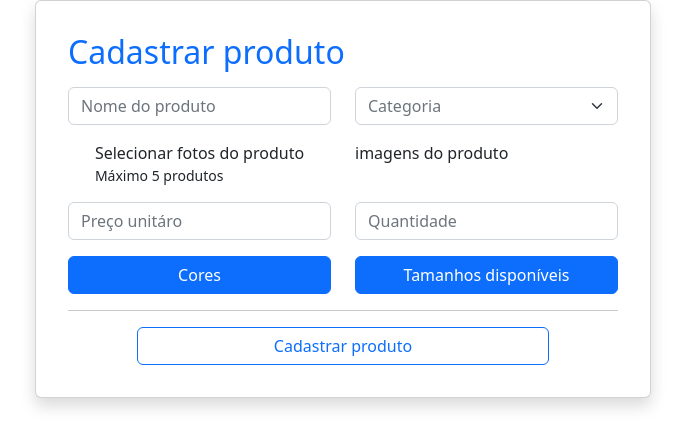
After one commit to SouFuture-2022/JuizoFinal, a PHP site: the page made by Views/CadastrarProduto.php in a window 1280 px wide. The commit adds this page. Shown: the top 448 px of the page, without its empty margins (297-982 px from the left). Run offline with PHP 8.4, Linux system fonts and the light colour scheme; the template is opened without the code that fills it, so the values that code supplies are empty.

Commit message:
Refatorização cadastrar produto e criação de arquivo css

```diff
--- /dev/null
+++ b/Assets/css/inputnumber.css
@@ -0,0 +1,10 @@
+input[type="number"]{
+    outline: none;
+    -moz-appearance: textfield;
+}
+
+input[type="number"]::-webkit-outer-spin-button,
+input[type="number"]::-webkit-inner-spin-button{
+    -webkit-appearance: none;
+    margin: 0;
+}
--- /dev/null
+++ b/Views/CadastrarProduto.php
@@ -0,0 +1,335 @@
+<link href="https://cdn.jsdelivr.net/npm/bootstrap@5.2.0-beta1/dist/css/bootstrap.min.css" rel="stylesheet" integrity="sha384-0evHe/X+R7YkIZDRvuzKMRqM+OrBnVFBL6DOitfPri4tjfHxaWutUpFmBp4vmVor" crossorigin="anonymous">
+<script src="https://cdn.jsdelivr.net/npm/bootstrap@5.2.0-beta1/dist/js/bootstrap.bundle.min.js" integrity="sha384-pprn3073KE6tl6bjs2QrFaJGz5/SUsLqktiwsUTF55Jfv3qYSDhgCecCxMW52nD2" crossorigin="anonymous"></script>
+<link rel="stylesheet" href="../Assets/css/inputnumber.css">
+
+<section>
+    <div class="container w-50">
+        <div class="row d-flex justify-content-center">
+            <div class="col">
+                <div class="card shadow p-3 mb-5 bg-body rounded">
+                    <div class="card-body">
+                        <h2 class="text-primary mb-3">Cadastrar produto</h2>
+                        <form action="">
+                            <div class="row">
+                                <div class="col">
+                                    <div class="mb-3">
+                                        <input type="text" class="form-control" placeholder="Nome do produto">
+                                    </div>
+                                </div>
+                                <div class="col">
+                                    <div class="mb-3">
+                                        <select class="form-select text-muted" aria-label="Default select example">
+                                            <option value="">Categoria</option>
+                                            <option value="">Roupas</option>
+                                            <option value="">Calçados</option>
+                                            <option value="">Tecnologia?</option>
+                                        </select>
+                                    </div>
+                                </div>
+                            </div>
+                            <div class="row mb-3">
+                                <div class="col d-flex justify-content-center">
+                                    <Label>
+                                        Selecionar fotos do produto
+                                        <br>
+                                        <small>Máximo 5 produtos</small>
+                                    </Label>
+                                </div>
+                                <div class="col">
+                                    imagens do produto
+                                </div>
+                            </div>
+                            <div class="row mb-3">
+                                <div class="col">
+                                    <input type="text" class="form-control" placeholder="Preço unitáro">
+                                </div>
+                                <div class="col">
+                                    <input type="number" class="form-control" placeholder="Quantidade">
+                                </div>
+                            </div>
+                            <div class="row mb-3">
+                                <div class="col d-flex justify-content-center">
+                                    <button class="btn btn-primary w-100" type="button" data-bs-toggle="offcanvas" data-bs-target="#staticBackdrop" aria-controls="staticBackdrop">
+                                        Cores
+                                    </button>
+                                    <div class="offcanvas offcanvas-start" data-bs-backdrop="static" tabindex="-1" id="staticBackdrop" aria-labelledby="staticBackdropLabel">
+                                        <div class="offcanvas-header">
+                                          <h3 class="offcanvas-title text-primary" id="staticBackdropLabel">Cadastrar cor</h3>
+                                          <button type="button" class="btn-close" data-bs-dismiss="offcanvas" aria-label="Close"></button>
+                                        </div>
+                                        <div class="offcanvas-body">
+                                            <div>
+                                                <form action="">
+                                                    <div class="row">
+                                                        <div class="col mb-3">
+                                                            <input type="text" class="form-control" placeholder="Nome da cor" required>
+                                                        </div>
+                                                        <div class="col">
+                                                            <input type="text" class="form-control" placeholder="Quantidade da cor" required>
+                                                        </div>
+                                                    </div>
+                                                    <div class="d-flex justify-content-center mb-3">
+                                                        <button class="btn w-75 btn-primary">Cadastrar</button>
+                                                    </div>
+                                                </form>
+                                                <div>
+                                                    <table class="table table-striped">
+                                                        <thead>
+                                                            <tr>
+                                                                <th scope="col">Cor</th>
+                                                                <th scope="col">Quantidade</th>
+                                                                <th scope="col">Deletar</th>
+                                                            </tr>
+                                                        </thead>
+                                                        <tbody>
+                                                            <tr>
+                                                                <td>Verde</th>
+                                                                <td>3</td>
+                                                                <td>
+                                                                    <button class="btn btn-outline-dark">
+                                                                    <svg xmlns="http://www.w3.org/2000/svg" width="16" height="16" fill="currentColor" class="bi bi-trash-fill" viewBox="0 0 16 16">
+                                                                        <path d="M2.5 1a1 1 0 0 0-1 1v1a1 1 0 0 0 1 1H3v9a2 2 0 0 0 2 2h6a2 2 0 0 0 2-2V4h.5a1 1 0 0 0 1-1V2a1 1 0 0 0-1-1H10a1 1 0 0 0-1-1H7a1 1 0 0 0-1 1H2.5zm3 4a.5.5 0 0 1 .5.5v7a.5.5 0 0 1-1 0v-7a.5.5 0 0 1 .5-.5zM8 5a.5.5 0 0 1 .5.5v7a.5.5 0 0 1-1 0v-7A.5.5 0 0 1 8 5zm3 .5v7a.5.5 0 0 1-1 0v-7a.5.5 0 0 1 1 0z"/>
+                                                                    </svg>
+                                                                    </button>
+                                                                </td>
+                                                            </tr>
+                                                            <tr>
+                                                                <td>Vermelho</th>
+                                                                <td>5</td>
+                                                                <td>
+                                                                    <button class="btn btn-outline-dark">
+                                                                        <svg xmlns="http://www.w3.org/2000/svg" width="16" height="16" fill="currentColor" class="bi bi-trash-fill" viewBox="0 0 16 16">
+                                                                            <path d="M2.5 1a1 1 0 0 0-1 1v1a1 1 0 0 0 1 1H3v9a2 2 0 0 0 2 2h6a2 2 0 0 0 2-2V4h.5a1 1 0 0 0 1-1V2a1 1 0 0 0-1-1H10a1 1 0 0 0-1-1H7a1 1 0 0 0-1 1H2.5zm3 4a.5.5 0 0 1 .5.5v7a.5.5 0 0 1-1 0v-7a.5.5 0 0 1 .5-.5zM8 5a.5.5 0 0 1 .5.5v7a.5.5 0 0 1-1 0v-7A.5.5 0 0 1 8 5zm3 .5v7a.5.5 0 0 1-1 0v-7a.5.5 0 0 1 1 0z"/>
+                                                                        </svg>
+                                                                    </button>
+                                                                </td>
+                                                            </tr>
+                                                        </tbody>
+                                                    </table>
+                                                </div>
+                                            </div>
+                                        </div>
+                                    </div>
+                                </div>
+                                <div class="col d-flex justify-content-center">
+                                    <button class="btn btn-primary w-100" type="button" data-bs-toggle="offcanvas" data-bs-target="#offcanvasRight" aria-controls="offcanvasRight">Tamanhos disponíveis</button>
+                                    <div class="offcanvas offcanvas-end" tabindex="-1" id="offcanvasRight" aria-labelledby="offcanvasRightLabel">
+                                        <div class="offcanvas-header">
+                                            <h3 class="offcanvas-title text-primary" id="offcanvasRightLabel">Cadastrar tamanho</h3>
+                                            <button type="button" class="btn-close" data-bs-dismiss="offcanvas" aria-label="Close"></button>
+                                        </div>
+                                        <div class="offcanvas-body">
+                                            <form action="">
+                                                <div class="row" style="margin-left: 3px;">
+                                                    <div class="col">
+                                                        <select class="form-select text-muted" aria-label="Default select example">
+                                                            <option selected>Tamanho superior</option>
+                                                            <option value="P">P</option>
+                                                            <option value="M">M</option>
+                                                            <option value="G">G</option>
+                                                            <option value="GG">GG</option>
+                                                        </select>
+                                                    </div>
+                                                    <!--A QUANTIDADE ESTÁ EM TIPO TEXT POR MOTIVOS ESTETICOS. CABE AO BACK, QUE A GENTE TANTO AMA,
+                                                    NAO PERMITIR A ENTRADA DE CARACTERES, APENAS NUMEROS.-->
+
+                                                    <!--O TAMANHO INFERIOR OU SUPERIOR NÃO PODE SER OBRIGATÓRIAMENTE REQUERIDO, PARTINDO DA IDEIA DE
+                                                    QUE UM TAMANHO SUPERIOR NAO PRECISA TER UM TAMANHO INFERIOR. EX: UMA BLUSA JA TEM O TAMANHO P, ENTAO
+                                                    ELA NAO PODE TER TAMANHO 45 AO MESMO TEMPO-->
+                                                    <div class="col">
+                                                        <input type="number" name="" placeholder="Tamanho infeiror" class="form-control">
+                                                    </div>
+                                                    <div class="row mt-3 mb-3">
+                                                        <div class="d-flex justify-content-center">
+                                                            <button class="btn w-75 btn-primary">Cadastrar</button>
+                                                        </div>
+                                                    </div>
+                                                    <div class="row">
+                                                        <table class="table table-striped">
+                                                            <thead>
+                                                                <tr>
+                                                                    <th scope="col">Cor</th>
+                                                                    <th scope="col">Quantidade</th>
+                                                                    <th scope="col">Deletar</th>
+                                                                </tr>
+                                                            </thead>
+                                                            <tbody>
+                                                                <tr>
+                                                                    <td>Verde</th>
+                                                                    <td>3</td>
+                                                                    <td>
+                                                                        <button class="btn btn-outline-dark">
+                                                                        <svg xmlns="http://www.w3.org/2000/svg" width="16" height="16" fill="currentColor" class="bi bi-trash-fill" viewBox="0 0 16 16">
+                                                                            <path d="M2.5 1a1 1 0 0 0-1 1v1a1 1 0 0 0 1 1H3v9a2 2 0 0 0 2 2h6a2 2 0 0 0 2-2V4h.5a1 1 0 0 0 1-1V2a1 1 0 0 0-1-1H10a1 1 0 0 0-1-1H7a1 1 0 0 0-1 1H2.5zm3 4a.5.5 0 0 1 .5.5v7a.5.5 0 0 1-1 0v-7a.5.5 0 0 1 .5-.5zM8 5a.5.5 0 0 1 .5.5v7a.5.5 0 0 1-1 0v-7A.5.5 0 0 1 8 5zm3 .5v7a.5.5 0 0 1-1 0v-7a.5.5 0 0 1 1 0z"/>
+                                                                        </svg>
+                                                                        </button>
+                                                                    </td>
+                                                                </tr>
+                                                                <tr>
+                                                                    <td>Vermelho</th>
+                                                                    <td>5</td>
+                                                                    <td>
+                                                                        <button class="btn btn-outline-dark">
+                                                                            <svg xmlns="http://www.w3.org/2000/svg" width="16" height="16" fill="currentColor" class="bi bi-trash-fill" viewBox="0 0 16 16">
+                                                                                <path d="M2.5 1a1 1 0 0 0-1 1v1a1 1 0 0 0 1 1H3v9a2 2 0 0 0 2 2h6a2 2 0 0 0 2-2V4h.5a1 1 0 0 0 1-1V2a1 1 0 0 0-1-1H10a1 1 0 0 0-1-1H7a1 1 0 0 0-1 1H2.5zm3 4a.5.5 0 0 1 .5.5v7a.5.5 0 0 1-1 0v-7a.5.5 0 0 1 .5-.5zM8 5a.5.5 0 0 1 .5.5v7a.5.5 0 0 1-1 0v-7A.5.5 0 0 1 8 5zm3 .5v7a.5.5 0 0 1-1 0v-7a.5.5 0 0 1 1 0z"/>
+                                                                            </svg>
+                                                                        </button>
+                                                                    </td>
+                                                                </tr>
+                                                            </tbody>
+                                                        </table>
+                                                    </div>
+                                                </div>
+                                            </form>
+                                        </div>
+                                    </div>
+                                </div>
+                            </div>
+                            <hr>
+                            <div class="row">
+                                <div class="d-flex justify-content-center">
+                                    <a class="btn w-75 btn-outline-primary">Cadastrar produto</a>
+                                </div>
+                            </div>
+                        </form>
+                    </div>
+                </div>
+            </div>
+        </div>
+</section>
+<!--<?php
+
+use App\Models\Produtos;
+use App\Models\Categorias;
+use App\Infra\Dao\Produto\CadastrarProdutoDb;
+use App\Infra\Dao\Categorias\ListarCategoriasDb;
+
+$produto = new Produtos();
+$categoria = new Categorias();
+
+if (isset($_POST['btCadastrar'])) {
+    $extensao = strtolower(substr($_FILES['imagem_destaque']['name'], -4));
+    $imagem_destaque = md5(time()) . $extensao;
+    $diretorio = $_SERVER['DOCUMENT_ROOT'] . '/Uploads/ProdutosDestaque/';
+
+    move_uploaded_file($_FILES['imagem_destaque']['tmp_name'], $diretorio . $imagem_destaque);
+
+    $nome = $_POST['nome'];
+    $habilitar_cor = $_POST['habilitar_cor'];
+    $habilitar_tamanho = $_POST['habilitar_tamanho'];
+    $preco = $_POST['preco'];
+    $quantidade = $_POST['quantidade'];
+    $peso = $_POST['peso'];
+    $un_medida = 'g';
+    $descricao = $_POST['descricao'];
+    $id_categoria = $_POST['id_categoria'];
+
+    $produto->setNome($nome);
+    $produto->setImagem($imagem_destaque);
+    $produto->setHabilitarcor($habilitar_cor);
+    $produto->setHabilitartamanho($habilitar_tamanho);
+    $produto->setPreco($preco);
+    $produto->setQuantidade($quantidade);
+    $produto->setPeso($peso);
+    $produto->setUnmedida($un_medida);
+    $produto->setDescricao($descricao);
+    $produto->setIdcategoria($id_categoria);
+
+    if (isset($_POST['produto'])) {
+        $produto = new CadastrarProdutoDb;
+        $produto->insert();
+    }
+}
+?>
+
+<section class="section-name bg padding-y-sm">
+    <div class="container">
+        <header class="section-heading">
+            <h3 class="section-title">Cadastrar Produto</h3>
+        </header>
+    </div>
+</section>
+
+<section class="section-name padding-y">
+    <div class="container">
+        <div class="box">
+            <form action="" method="POST" enctype="multipart/form-data">
+                <div class="form-row">
+                    <div class="col-md-6">
+                        <input type="text" name="nome" id="nome" placeholder="Nome do Produto" class="form-control"
+                            required />
+                    </div>
+                    <div class="col-md-6">
+                        <div class="form-group">
+                            <select class="form-control" name="id_categoria" required>
+                                <option value="">Categoria</option>
+                                <?php foreach ($categoria->findAll() as $key => $value) { ?>
+                                <option value="<?php echo $value->id_categoria; ?>">
+                                    <?php echo $value->nome_categoria; ?></option>
+                                <?php } ?>
+                            </select>
+                        </div>
+                    </div>
+                </div>
+                <div class="form-row">
+                    <div class="col-md-6">
+                        <div class="form-group">
+                            <input type="file" name="imagem_destaque" id="imagemDestaque" class="form-control"
+                                required />
+                        </div>
+                    </div>
+                    <div class="col-md-6">
+                        <div class="form-group">
+                            <input type="text" name="preco" id="preco" placeholder="Preço" class="form-control money"
+                                onKeyPress="return(MascaraMoeda(this,'.','.',event))" required />
+                        </div>
+                    </div>
+                </div>
+                <div class="form-row">
+                    <div class="col-md-6">
+                        <div class="form-group">
+                            <select class="form-control" name="habilitar_cor" required>
+                                <option value="">Habilitar Cor</option>
+                                <option value="S">Sim</option>
+                                <option value="N">Não</option>
+                            </select>
+                        </div>
+                    </div>
+                    <div class="col-md-6">
+                        <div class="form-group">
+                            <select class="form-control" name="habilitar_tamanho" required>
+                                <option value="">Habilitar Tamanho</option>
+                                <option value="S">Sim</option>
+                                <option value="N">Não</option>
+                            </select>
+                        </div>
+                    </div>
+                </div>
+                <div class="form-row">
+                    <div class="col-md-6">
+                        <div class="form-group">
+                            <input type="number" name="quantidade" id="quantidade" placeholder="Quantidade"
+                                class="form-control" required />
+                        </div>
+                    </div>
+                    <div class="col-md-6">
+                        <div class="form-group">
+                            <input type="text" name="peso" id="peso" placeholder="Peso" class="form-control" required />
+                        </div>
+                    </div>
+                </div>
+                <div class="form-group">
+                    <span class="caracteres">1.000</span> Restantes
+                    <textarea name="descricao" id="descricao" placeholder="Desccrição" class="form-control"
+                        rows="3"></textarea>
+                    <small class="form-text text-muted">
+                        <p class="text-danger">Máximo de caracteres 1.000 letras</p>
+                    </small>
+                </div>
+                <div class="form-group">
+                    <button type="submit" name="btCadastrar" class="btn btn-primary btn-block">Registrar</button>
+                </div>
+            </form>
+        </div>
+    </div>
+</section>
--- a/Views/Table.php
+++ b/Views/Table.php
@@ -63,6 +63,7 @@
                 </table>
                 <div class="row">
                     <div class="col">
+                        <!--Lembrando que esse 1 de 1 muda de acordo com a quantidade de paginas que poderão ser mostradas-->
                         Mostrando 1 de 1
                     </div>
                     <div class="col">
```
